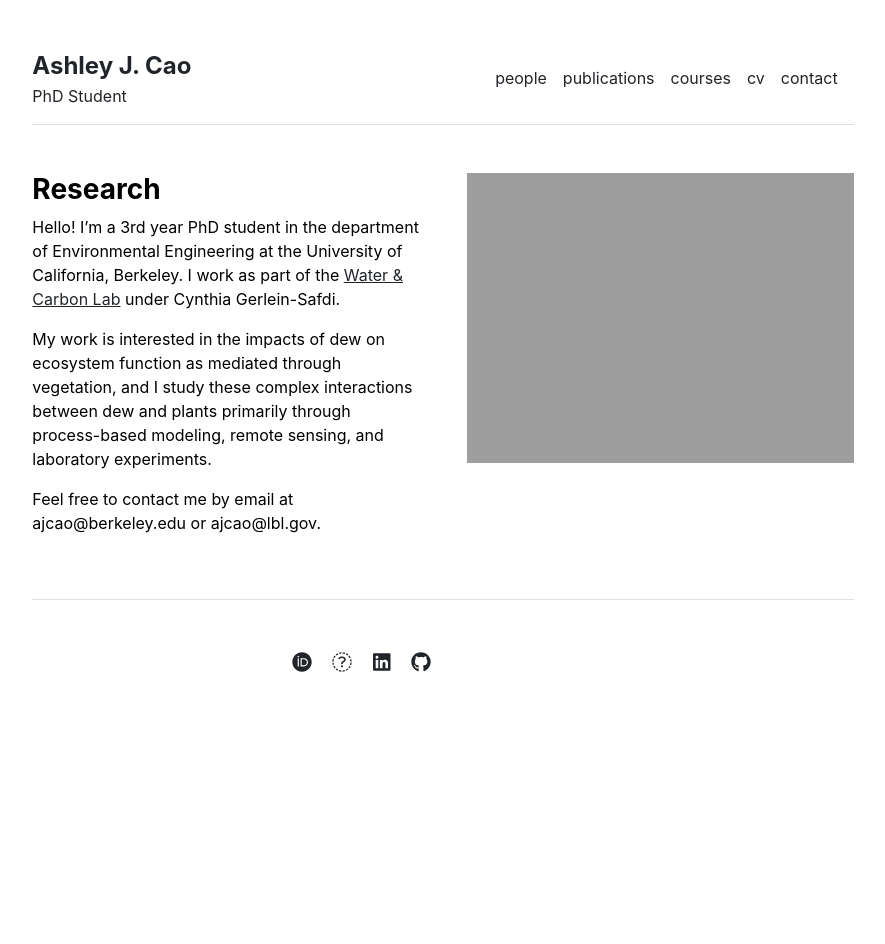
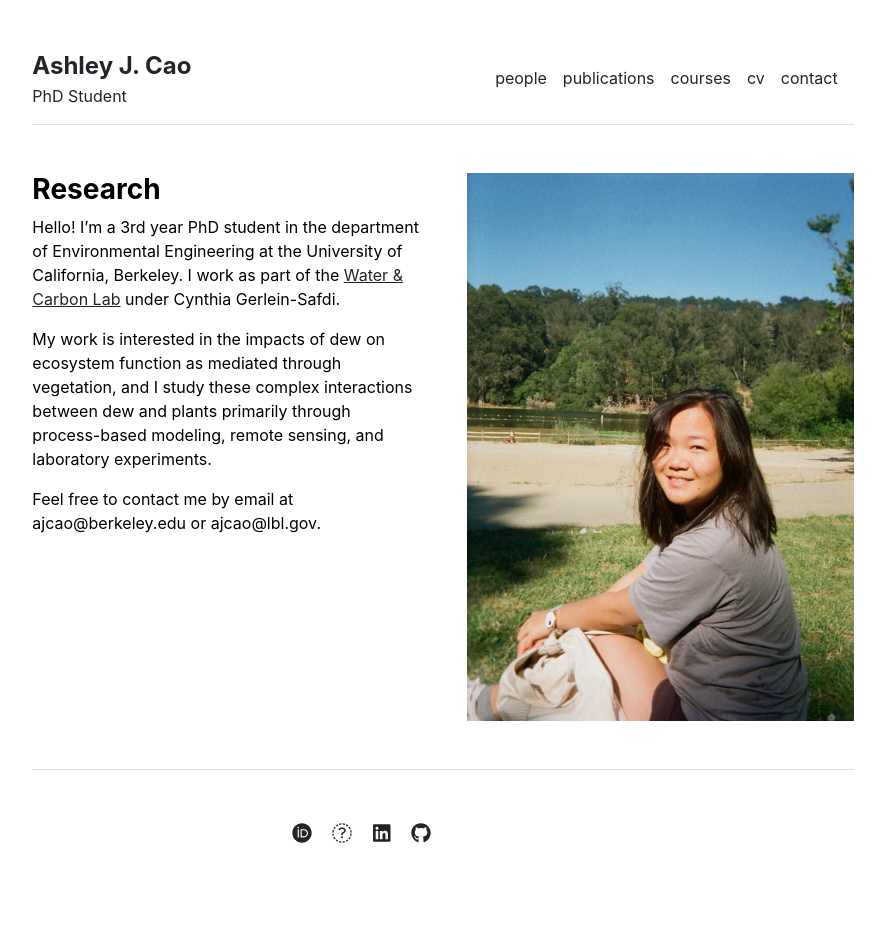
Before and after one commit to cao-ashley/cao-ashley.github.io, a Jekyll site: the page built from index.md, in a window 1280 px wide. Shown: the whole page, without its empty margins (197-1082 px from the left). Built offline with Jekyll 4.4.1, drawn with Linux system fonts in a browser that asks for light colours; before the commit the page ends 900 px from its top, so only the background shows below that.

Commit message:
Update home.html

```diff
--- a/_layouts/home.html
+++ b/_layouts/home.html
@@ -8,6 +8,6 @@ layout: default
     {{ content }}
   </div>
   <div class="col-md-6">
-    <img src="{{ site.github.url }}/assets/img/home.jpg" alt="Home" width="100%">
+    <img src="{{ site.github.url }}/assets/img/IMG_0632.jpg" alt="Home" width="100%">
   </div>
 </div>
```
